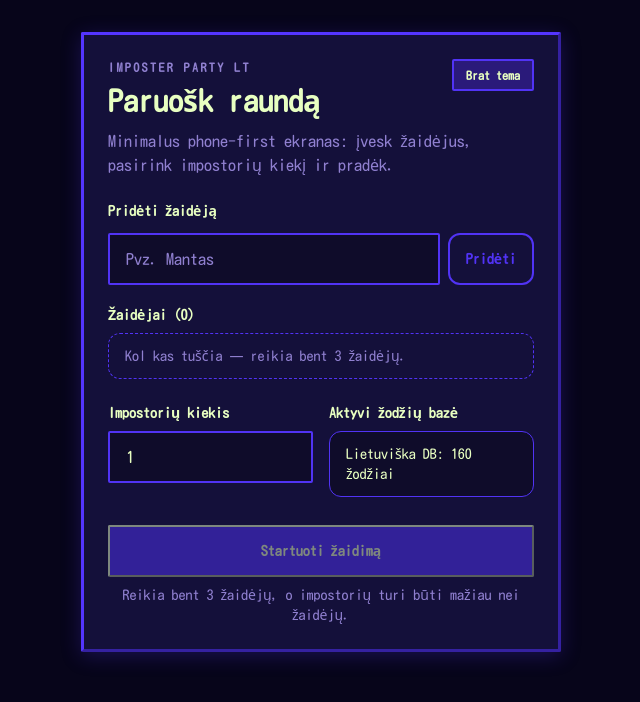
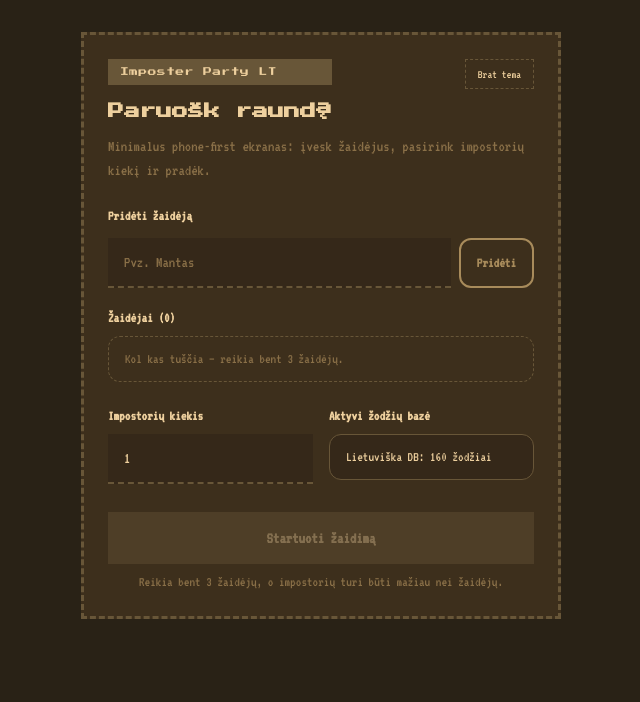
Before and after one commit to SIMHIDEN/page, a React (Vite) app: page / in a window 1280 px wide. Shown: the top 702 px of the page, without its empty margins (319-959 px from the left). Built offline with nearby package versions, Linux system fonts and the light colour scheme.

Commit message:
Natural-grid theme: earth tones, dashed borders, pixel fonts, title bars

```diff
--- a/src/App.tsx
+++ b/src/App.tsx
@@ -152,13 +152,13 @@ function App() {
 
   const isImpostor = impostorIndices.includes(currentPlayerIndex)
   const panelClass =
-    'rounded-sm bg-[var(--color-surface)] panel-neon'
+    'rounded-none bg-[var(--color-surface)] panel-neon'
   const primaryButtonClass =
-    'w-full rounded-sm bg-[var(--color-primary)] px-5 py-3.5 text-sm font-bold text-[var(--color-text-on-primary)] transition disabled:cursor-not-allowed disabled:opacity-50 btn-neon-glow'
+    'w-full rounded-none bg-[var(--color-accent)] px-5 py-3.5 text-base font-bold text-[var(--color-text)] transition hover:bg-[var(--color-primary)] hover:text-[var(--color-text-on-primary)] disabled:cursor-not-allowed disabled:opacity-40 btn-neon-glow'
   const inputClass =
-    'w-full rounded-sm border-2 border-[var(--color-primary)] bg-[var(--color-bg-soft)] px-4 py-3 text-base text-[var(--color-text)] outline-none transition placeholder:text-[var(--color-muted)] focus:border-[var(--color-text)]'
+    'w-full rounded-none border-b-2 border-dashed border-[var(--color-border)] bg-[var(--color-bg-soft)] px-4 py-3 text-base text-[var(--color-text)] outline-none transition placeholder:text-[var(--color-muted)] focus:border-[var(--color-primary)]'
   const secondaryButtonClass =
-    'rounded-sm border-2 border-[var(--color-primary)] bg-[var(--color-accent)] px-3 py-1.5 text-xs font-bold text-[var(--color-text)] transition hover:bg-[var(--color-primary)]'
+    'rounded-none border border-dashed border-[var(--color-border)] bg-transparent px-3 py-1.5 text-xs text-[var(--color-text)] transition hover:bg-[var(--color-accent)]'
   const toggleTheme = () => {
     setTheme((prev) => (prev === 'original' ? 'brat' : 'original'))
   }
@@ -171,10 +171,8 @@ function App() {
           <div className={`${panelClass} p-5 sm:p-6`}>
             <div className="flex items-start justify-between gap-3">
               <div>
-                <p className="text-xs font-semibold uppercase tracking-[0.2em] text-[var(--color-muted)]">
-                  Imposter Party LT
-                </p>
-                <h1 className="mt-2 text-3xl font-bold leading-tight">Paruošk raundą</h1>
+                <p className="title-bar">Imposter Party LT</p>
+                <h1 className="mt-3 text-3xl font-bold leading-tight" style={{fontFamily:"'Press Start 2P', monospace", fontSize:'1rem', lineHeight:'1.8'}}>Paruošk raundą</h1>
               </div>
               <button type="button" onClick={toggleTheme} className={secondaryButtonClass}>
                 {themeSwitchLabel}
@@ -258,10 +256,9 @@ function App() {
             </section>
 
             {prevImpostorIndices.length > 0 && (
-              <section className="mt-5 space-y-3 rounded-xl border border-[var(--color-border)] bg-[var(--color-bg-soft)] px-4 py-3">
-                <p className="text-xs font-semibold uppercase tracking-[0.15em] text-[var(--color-muted)]">
-                  Kartoti iš paskutinio raundo
-                </p>
+              <section className="mt-5 space-y-3 rounded-none border-2 border-dashed border-[var(--color-border)] bg-[var(--color-bg-soft)]">
+                <p className="title-bar">Kartoti is paskutinio raundo</p>
+                <div className="space-y-3 px-4 pb-3 pt-1">
                 <label className="flex cursor-pointer items-center gap-3">
                   <input
                     type="checkbox"
@@ -286,6 +283,7 @@ function App() {
                     )}
                   </span>
                 </label>
+                </div>
               </section>
             )}
 
@@ -310,7 +308,7 @@ function App() {
         <div className="mx-auto flex w-full max-w-md items-center px-4 py-8 sm:max-w-lg">
           <div className={`${panelClass} w-full p-5 text-center sm:p-7`}>
             <div className="flex items-start justify-between gap-3 text-left">
-              <p className="text-xs font-semibold uppercase tracking-[0.2em] text-[var(--color-muted)]">Raundas baigtas</p>
+              <p className="title-bar">Raundas baigtas</p>
               <button type="button" onClick={toggleTheme} className={secondaryButtonClass}>
                 {themeSwitchLabel}
               </button>
@@ -336,8 +334,8 @@ function App() {
       <div className="mx-auto w-full max-w-md px-4 py-5 sm:max-w-lg sm:py-8">
         <div className={`${panelClass} p-5 sm:p-6`}>
           <div className="flex flex-wrap items-center justify-between gap-2">
-            <p className="rounded-full border border-[var(--color-border)] bg-[var(--color-bg-soft)] px-3 py-1 text-xs font-semibold text-[var(--color-muted)]">
-              Žaidėjas {revealStep + 1} iš {players.length}
+            <p className="title-bar">
+              Zaidejas {revealStep + 1} is {players.length}
             </p>
             <button type="button" onClick={toggleTheme} className={secondaryButtonClass}>
               {themeSwitchLabel}
@@ -372,7 +370,7 @@ function App() {
                   cancelRevealHold()
                 }
               }}
-              className={`reveal-hold-button mx-auto flex aspect-square w-full max-w-[22rem] flex-col items-center justify-center rounded-lg border-2 px-5 text-center transition duration-300 ${
+              className={`reveal-hold-button mx-auto flex aspect-square w-full max-w-[22rem] flex-col items-center justify-center rounded-none px-5 text-center transition duration-300 ${
                 isRevealVisible && isImpostor
                   ? 'bg-[var(--color-danger)]/10 impostor-reveal-glow'
                   : isHoldingReveal
@@ -412,11 +410,9 @@ function App() {
           </div>
 
           {hasRevealedCurrentPlayer && isImpostor && wordHints[selectedWord] && (
-            <div className="mt-4 hint-panel rounded-md px-4 py-3.5">
-              <p className="text-[10px] font-bold uppercase tracking-[0.2em] text-[var(--color-danger)] opacity-70">
-                🕵 Impostoriaus užuomina
-              </p>
-              <p className="mt-1.5 text-sm font-medium text-[var(--color-danger)]">
+            <div className="mt-4 hint-panel">
+              <p className="title-bar" style={{color:'var(--color-danger)'}}>Uzuomina</p>
+              <p className="px-4 py-2 text-lg text-[var(--color-danger)]">
                 {wordHints[selectedWord]}
               </p>
             </div>
--- a/src/index.css
+++ b/src/index.css
@@ -1,21 +1,21 @@
-@import url('https://fonts.googleapis.com/css2?family=Kosugi+Maru&display=swap');
+@import url('https://fonts.googleapis.com/css2?family=Press+Start+2P&family=VT323&display=swap');
 
 @tailwind base;
 @tailwind components;
 @tailwind utilities;
 
 :root {
-  --color-bg: #07051a;
-  --color-bg-soft: #0f0c2a;
-  --color-surface: #14103a;
-  --color-primary: #5133f5;
-  --color-secondary: #3d22d4;
-  --color-accent: #2a1a7a;
-  --color-text: #E8FFC1;
-  --color-muted: #9080d0;
-  --color-border: #5133f5;
-  --color-danger: #ee0798;
-  --color-text-on-primary: #E8FFC1;
+  --color-bg: #292216;
+  --color-bg-soft: #352819;
+  --color-surface: #3d2f1c;
+  --color-primary: #a88b5b;
+  --color-secondary: #8a7048;
+  --color-accent: #685638;
+  --color-text: #eed09e;
+  --color-muted: #8a7048;
+  --color-border: #685638;
+  --color-danger: #c47050;
+  --color-text-on-primary: #1a1409;
 }
 
 :root[data-theme='brat'] {
@@ -27,7 +27,7 @@
   --color-accent: #245d1d;
   --color-text: #e8ffe0;
   --color-muted: #a8c2a2;
-  --color-border: #73ff33;
+  --color-border: #47e91f;
   --color-danger: #ff4499;
   --color-text-on-primary: #061006;
 }
@@ -36,10 +36,10 @@ body {
   margin: 0;
   min-height: 100vh;
   background-color: var(--color-bg);
-  background-image: radial-gradient(circle, rgba(81, 51, 245, 0.18) 1px, transparent 1px);
-  background-size: 22px 22px;
   color: var(--color-text);
-  font-family: 'Kosugi Maru', system-ui, sans-serif;
+  font-family: 'VT323', monospace;
+  font-size: 1.2rem;
+  scrollbar-color: var(--color-text) var(--color-bg);
 }
 
 #root {
@@ -53,41 +53,50 @@ body {
   touch-action: none;
 }
 
+/* Dashed border panel — key natural-grid element */
 .panel-neon {
-  border: 3px outset var(--color-primary) !important;
-  box-shadow: 0 4px 20px rgba(81, 51, 245, 0.25);
+  border: 3px dashed var(--color-border) !important;
+  box-shadow: none;
+}
+
+/* Title bar — accent bg with pixel font, like .title in natural-grid */
+.title-bar {
+  background-color: var(--color-accent);
+  color: var(--color-text);
+  font-family: 'Press Start 2P', monospace;
+  font-size: 0.55rem;
+  line-height: 1.6;
+  padding: 6px 12px;
+  letter-spacing: 0.05em;
 }
 
 .btn-neon-glow {
-  border: 2px outset var(--color-text);
-  transition: filter 0.1s, border-style 0.1s;
+  transition: background-color 0.15s, color 0.15s;
 }
 
 .btn-neon-glow:hover:not(:disabled) {
-  filter: brightness(1.1);
-  border-style: inset;
+  filter: brightness(1.12);
 }
 
+/* Hold button states — dashed borders matching natural-grid style */
 .hold-idle-border {
-  border: 2px outset var(--color-primary);
-  transition: border-color 0.2s;
+  border: 3px dashed var(--color-border);
 }
 
 .hold-idle-border:hover {
-  border-color: var(--color-text);
+  border-color: var(--color-primary);
 }
 
 .hold-active-glow {
-  border: 3px inset var(--color-primary) !important;
-  background-color: rgba(81, 51, 245, 0.15) !important;
+  border: 3px dashed var(--color-primary) !important;
 }
 
 .impostor-reveal-glow {
-  border: 3px inset var(--color-danger) !important;
-  background-color: rgba(238, 7, 152, 0.1) !important;
+  border: 3px dashed var(--color-danger) !important;
 }
 
+/* Hint panel — dashed danger border */
 .hint-panel {
-  border: 2px dashed var(--color-danger);
-  background: rgba(238, 7, 152, 0.07);
+  border: 3px dashed var(--color-danger);
+  background: rgba(196, 112, 80, 0.07);
 }
```
